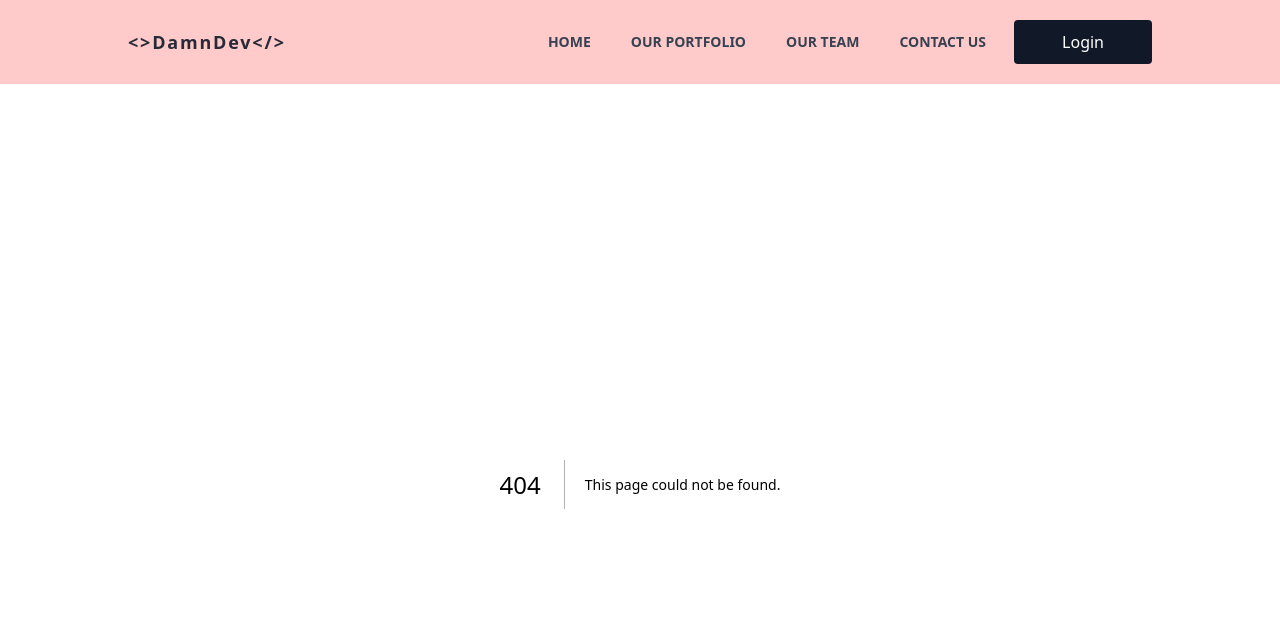
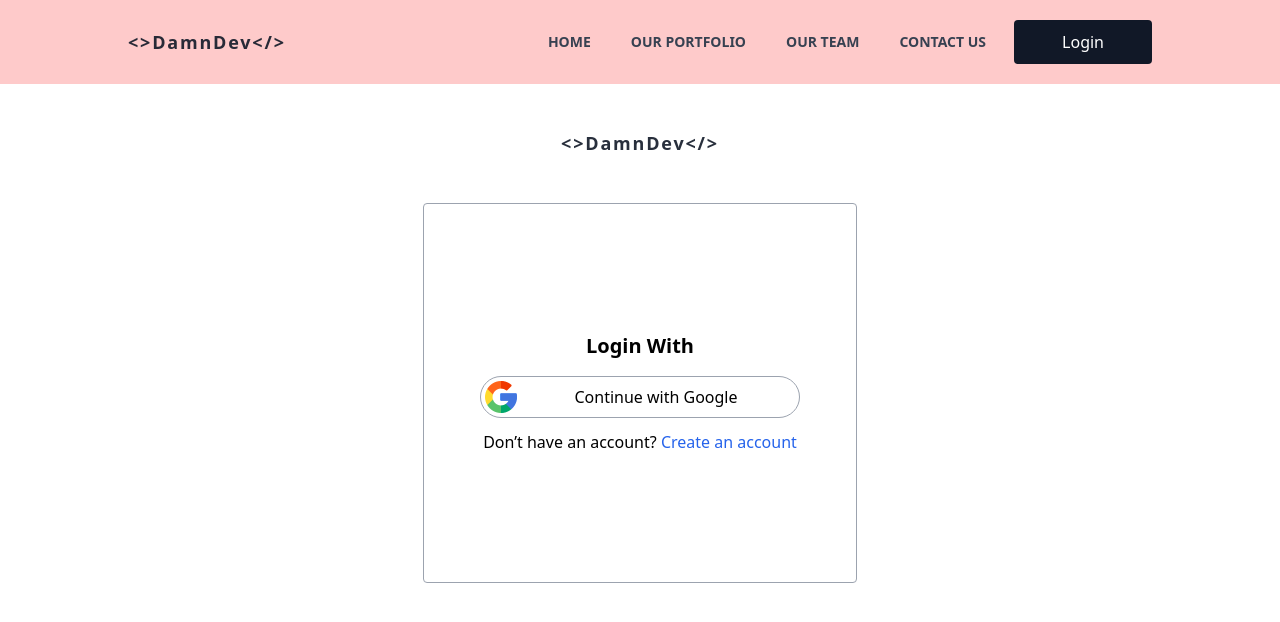
Before and after one commit to sohanemon/data-digger, a Next.js app: page /login in a window 1280 px wide. Before the commit this address had no page. Shown: the top 622 px of the page. Built offline with nearby package versions, Linux system fonts and the light colour scheme.

Commit message:
login page done

```diff
--- /dev/null
+++ b/app/login/page.tsx
@@ -0,0 +1,42 @@
+import Image from "next/image";
+import Link from "next/link";
+import MainIcon from "../../components/ui/main-icon";
+
+interface Props {}
+
+const Page: React.FC<Props> = () => {
+  return (
+    <main className='grid place-content-center'>
+      <div>
+        <div className='flex justify-center py-12'>
+          <MainIcon />
+        </div>
+        <section className='flex flex-col items-center px-14 border border-gray-400 rounded py-32'>
+          <p className='text-xl font-bold mb-4'>Login With</p>
+          <button className='flex items-center w-80 rounded-full border-gray-400 border p-1 '>
+            <div className='overflow-hidden h-8 w-8'>
+              <Image
+                src={require("../../assets/images/icons/google.png")}
+                objectFit='cover'
+                layout='responsive'
+                alt=''
+              />
+            </div>
+            <p className='text-base font-medium grow text-center'>
+              Continue with Google
+            </p>
+          </button>
+          <p className='font-medium text-center mt-3'>
+            Don’t have an account?
+            <Link href={"/register"} className='text-blue-600'>
+              {" "}
+              Create an account
+            </Link>
+          </p>
+        </section>
+      </div>
+    </main>
+  );
+};
+
+export default Page;
--- a/components/navbar.tsx
+++ b/components/navbar.tsx
@@ -1,5 +1,6 @@
 import Link from "next/link";
 import { Button } from "./ui/button";
+import MainIcon from "./ui/main-icon";
 
 interface Props {}
 
@@ -8,9 +9,7 @@ const Navbar: React.FC<Props> = () => {
   return (
     <nav className='flex justify-between w-4/5 mx-auto items-center [&_*]:items-center'>
       <div>
-        <h1 className='text-lg leading-tight text-gray-900 tracking-widest font-bold text-opacity-90'>
-          {"<>"}DamnDev{"</>"}
-        </h1>
+        <MainIcon />
       </div>
       <div className='flex gap-7'>
         <ul className='flex gap-10'>
@@ -24,7 +23,9 @@ const Navbar: React.FC<Props> = () => {
             </Link>
           ))}
         </ul>
-        <Button>Login</Button>
+        <Link href={"/login"}>
+          <Button>Login</Button>
+        </Link>
       </div>
     </nav>
   );
--- /dev/null
+++ b/components/ui/main-icon.tsx
@@ -0,0 +1,13 @@
+interface Props {}
+
+const MainIcon: React.FC<Props> = () => {
+  return (
+    <>
+      <h1 className='text-lg leading-tight text-gray-900 tracking-widest font-bold text-opacity-90'>
+        {"<>"}DamnDev{"</>"}
+      </h1>
+    </>
+  );
+};
+
+export default MainIcon;
```
Also changed, not shown: assets/images/icons/google.png (added).
